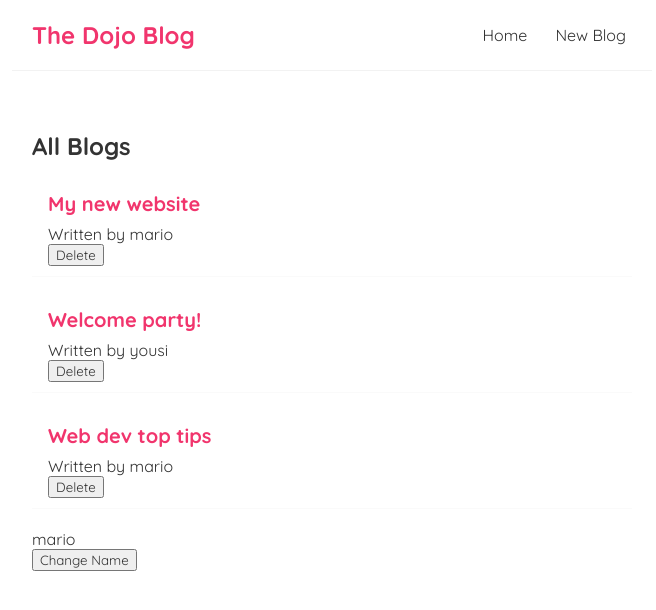
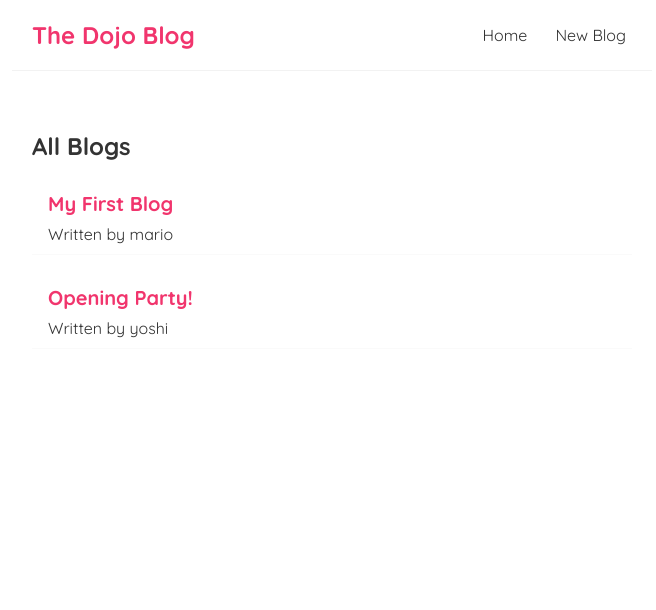
Before and after one commit to SudhansuSekharSahoo18/React-dojo-blog, a React (Create React App) app: page / in a window 1280 px wide. Shown: the top 610 px of the page, without its empty margins (308-964 px from the left). Built offline with nearby package versions, Linux system fonts and the light colour scheme; data requests are answered from the project's data file.

Commit message:
1.fetch from api 2.Removed delete button 3.Condition for null list

```diff
--- a/src/Home.js
+++ b/src/Home.js
@@ -2,29 +2,19 @@
 import BlogList from './blogList';
 
 const Home = () => {
-    const [blogs, setBlogs] = useState([
-        { title: 'My new website', body: 'Lorem ipsum...', author: 'mario', id: 1 },
-        { title: 'Welcome party!', body: 'Lorem ipsum...', author: 'yousi', id: 2 },
-        { title: 'Web dev top tips', body: 'Lorem ipsum...', author: 'mario', id: 3 },
-    ]);
-
-    const [name, setName] = useState('mario');
-
-    const handleDelete = (id) => {
-        console.log('delete func called')
-        const newBlogs = blogs.filter(blog => blog.id !== id)
-        setBlogs(newBlogs);
-    }
+    const [blogs, setBlogs] = useState(null);
 
     useEffect(() => {
-        console.log('use effect ran')
-    }, [name])
+        fetch('http://localhost:8000/blogs')
+        .then(response => response.json())
+        .then(data => {
+            setBlogs(data);
+        })
+    }, [])
 
     return (
         <div className="home">
-            <BlogList blogs={blogs} title="All Blogs" handleDelete={handleDelete} />
-            <p>{name}</p>
-            <button onClick={() => setName('luigi')}>Change Name</button>
+            {blogs && <BlogList blogs={blogs} title="All Blogs" />}
         </div>
      );
 }
--- a/src/blogList.js
+++ b/src/blogList.js
@@ -1,7 +1,4 @@
-const BlogList = ({blogs, title, handleDelete }) => {
-    // const blogs = props.blogs;
-    // const title = props.title;
-    // const handleDelete = props.handleDelete;
+const BlogList = ({blogs, title }) => {
 
     return (
         <div>
@@ -10,7 +7,6 @@
                 <div className="blog-preview" key={blog.id} >
                     <h2>{ blog.title}</h2>
                     <p>Written by { blog.author}</p>
-                    <button onClick={() => handleDelete(blog.id)}>Delete</button>
                 </div>
             ))}
         </div>
```
